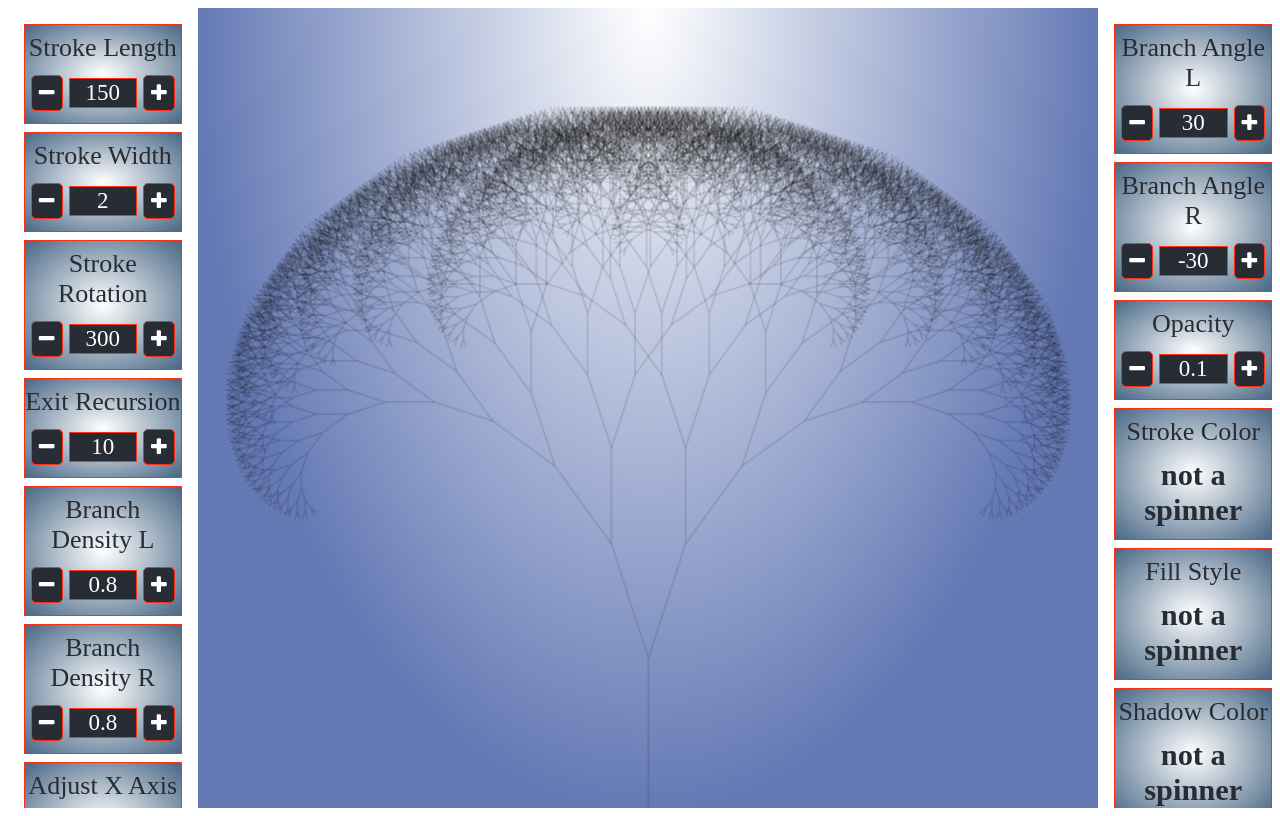
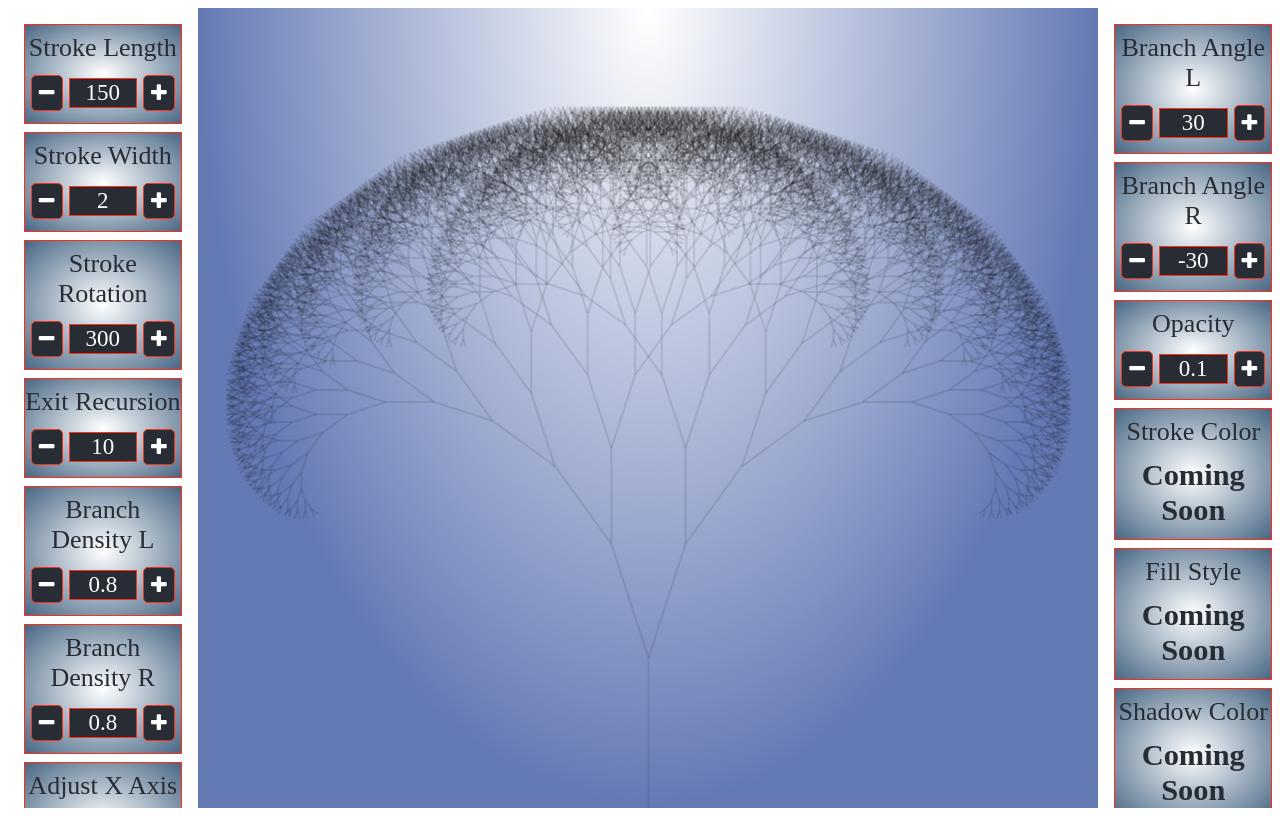
Before and after one commit to jas2882/Beautiful-Recursion, a React (Create React App) app: page / in a window 1280 px wide. Built offline with nearby package versions, Linux system fonts and the light colour scheme; the HTML template or start-up script is replaced by a standard one.

Commit message:
coming soon

```diff
--- a/src/components/NumberSpinner.js
+++ b/src/components/NumberSpinner.js
@@ -85,6 +85,14 @@ const NumberSpinner = props => {
             </>
           )
         }
+        if(comp.style === "color") {
+          console.log(comp.colors)
+          return (
+            <>
+              <h1>Coming Soon</h1>
+            </>
+          )
+        }
         return <h1>not a spinner</h1>
       }
 
--- a/src/contexts/CanvasComponentContext.js
+++ b/src/contexts/CanvasComponentContext.js
@@ -114,7 +114,7 @@ const defaults = {
       banner: "Opacity",
       id: "opacity",
       value: 0.1,
-      increment: 0.1,
+      increment: 0.025,
       min: 0,
       max: 1,
       key: GenerateKey(),
```
Also changed, not shown: 1 other file (tests, documents, lock files or other folders).
